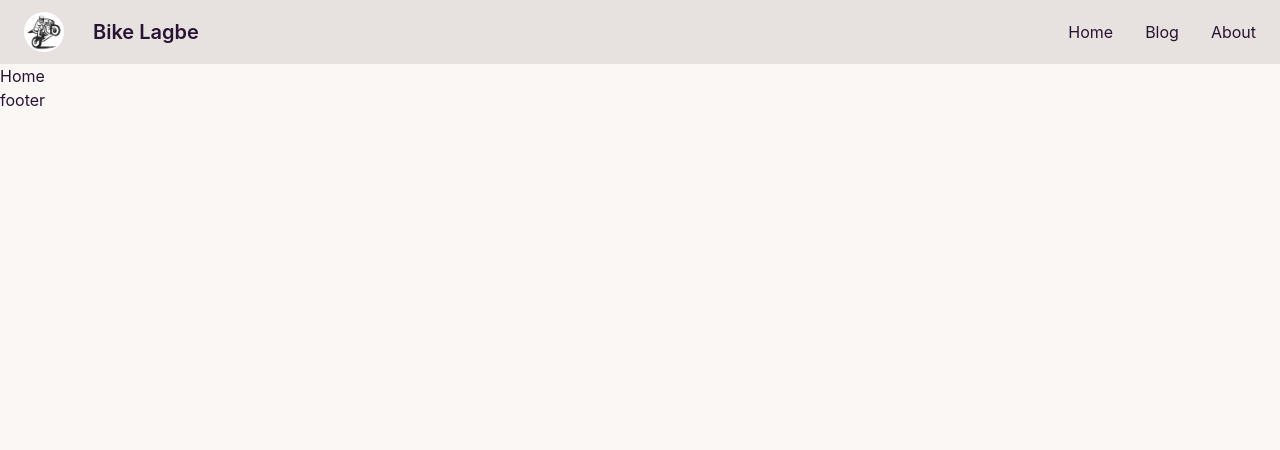
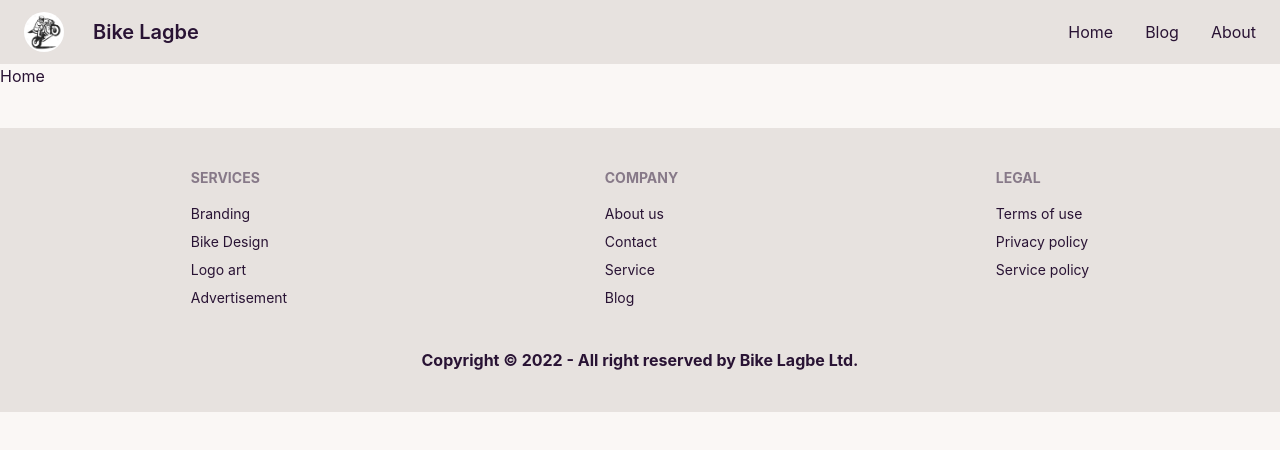
Before and after one commit to SabbirHowlader/bike-lagbe-client, a React (Create React App) app: page / in a window 1280 px wide. Shown: the top 450 px of the page. Built offline with nearby package versions, Linux system fonts and the light colour scheme.

Commit message:
added footer

```diff
--- a/src/Page/Shared/Footer/Footer.js
+++ b/src/Page/Shared/Footer/Footer.js
@@ -1,10 +1,36 @@
 import React from 'react';
+import { Link } from 'react-router-dom';
 
 const Footer = () => {
     return (
-        <div>
-            <h2>footer</h2>
-        </div>
+        <footer className="p-10 my-10 bg-base-300 ">
+            <div className='footer flex justify-around'>
+                <div>
+                    <span className="footer-title">Services</span>
+                    <Link to='/' className="link link-hover">Branding</Link>
+                    <Link to='/' className="link link-hover">Bike Design</Link>
+                    <Link to='/' className="link link-hover">Logo art</Link>
+                    <Link to='/' className="link link-hover">Advertisement</Link>
+                </div>
+                <div>
+                    <span className="footer-title">Company</span>
+                    <Link to='/' className="link link-hover">About us</Link>
+                    <Link to='/' className="link link-hover">Contact</Link>
+                    <Link to='/' className="link link-hover">Service</Link>
+                    <Link to='/' className="link link-hover">Blog</Link>
+                </div>
+                <div>
+                    <span className="footer-title">Legal</span>
+                    <Link to='/' className="link link-hover">Terms of use</Link>
+                    <Link to='/' className="link link-hover">Privacy policy</Link>
+                    <Link to='/' className="link link-hover">Service policy</Link>
+                </div>
+
+            </div>
+            <div className='text-center mt-10'>
+                <p className='font-bold'>Copyright © 2022 - All right reserved by Bike Lagbe Ltd.</p>
+            </div>
+        </footer>
     );
 };
 
```
